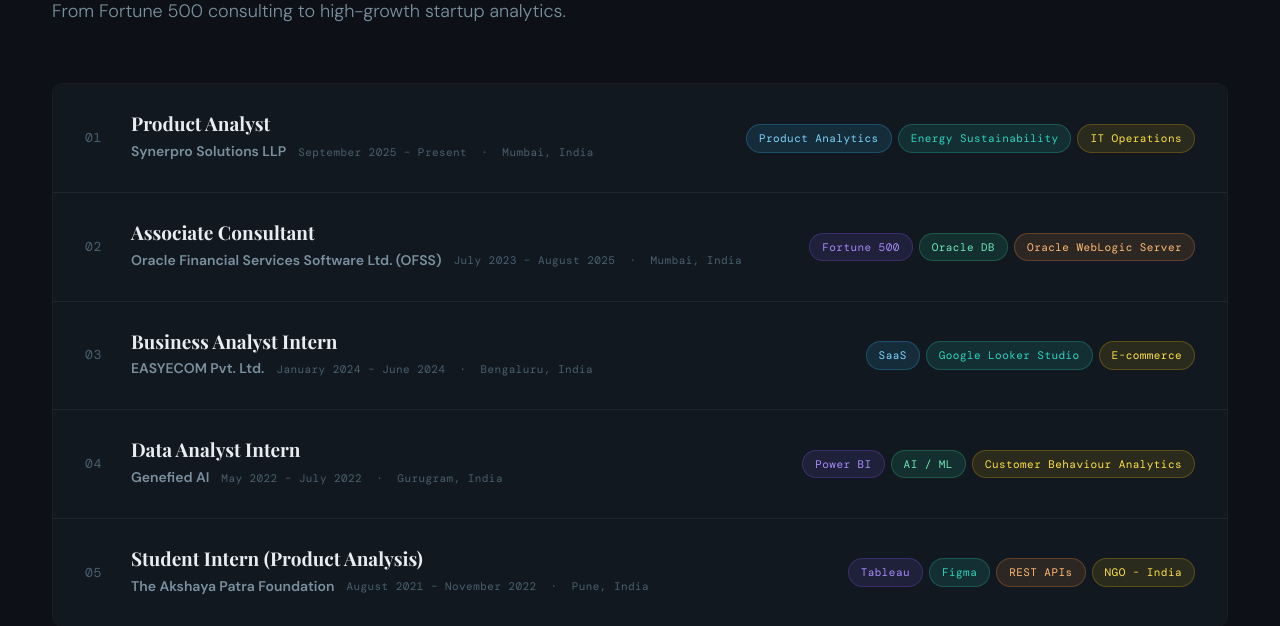
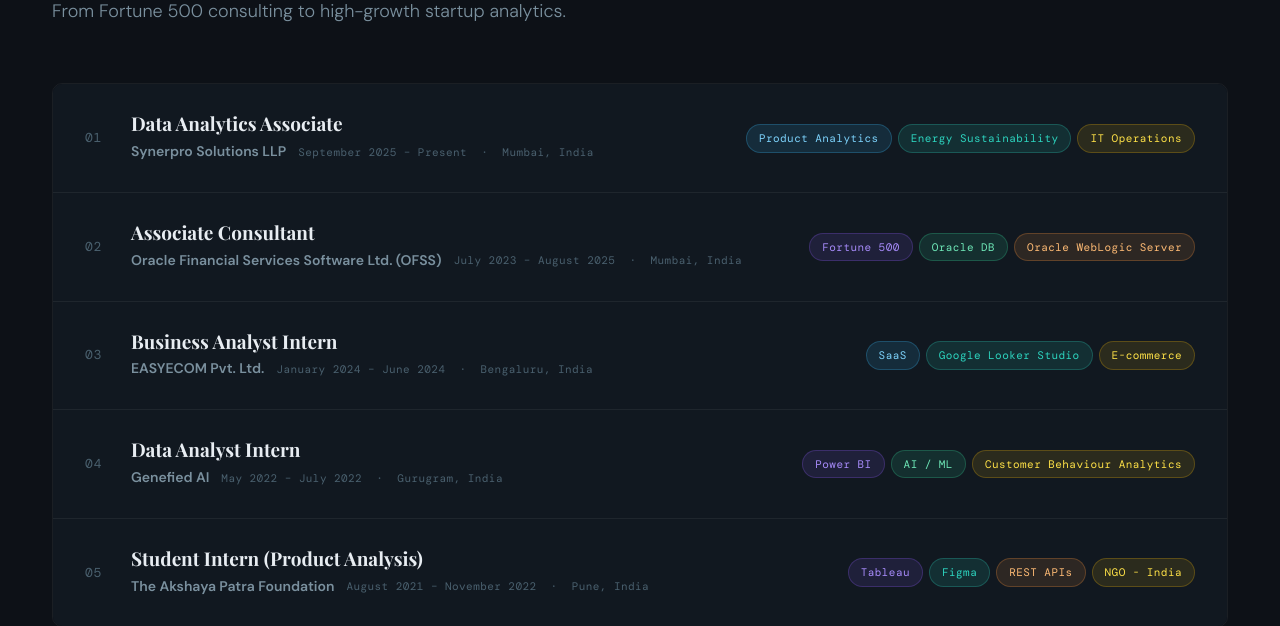
Before and after one commit to SiddheshCodeMaster/DataSavyWithSiddhesh, a Flask app: page / in a window 1280 px wide. Shown: the part 3623-4249 px from the top of the page. Run offline with Flask 3, Linux system fonts and the light colour scheme; some web fonts are replaced.

Commit message:
Status update

```diff
--- a/app/templates/index.html
+++ b/app/templates/index.html
@@ -513,7 +513,7 @@
          <div class="exp-item-header">
             <span class="exp-num">01</span>
             <div class="exp-main-info">
-               <div class="exp-role-title">Product Analyst</div>
+               <div class="exp-role-title">Data Analytics Associate</div>
                <div class="exp-company-row">
                   <span class="exp-company-name">Synerpro Solutions LLP</span>
                   <span class="exp-period-loc">September 2025 – Present &nbsp;·&nbsp; Mumbai, India</span>
```
Also changed, not shown: 1 other file.
